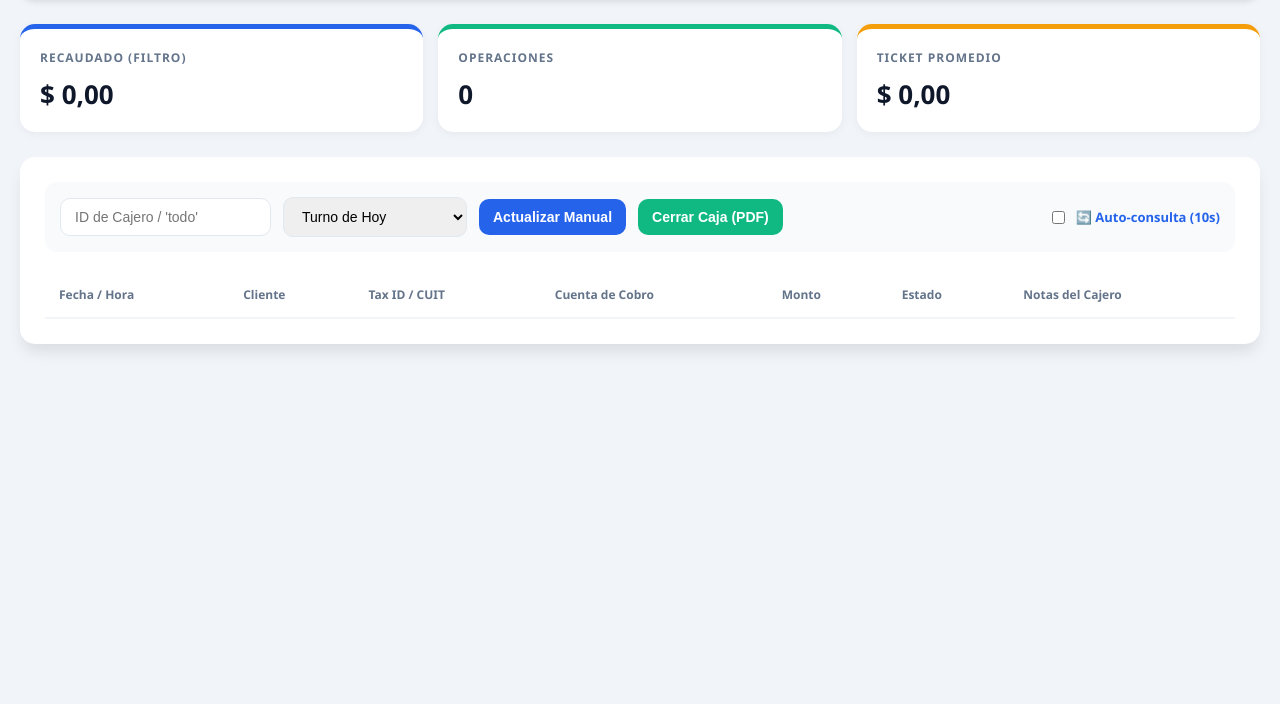
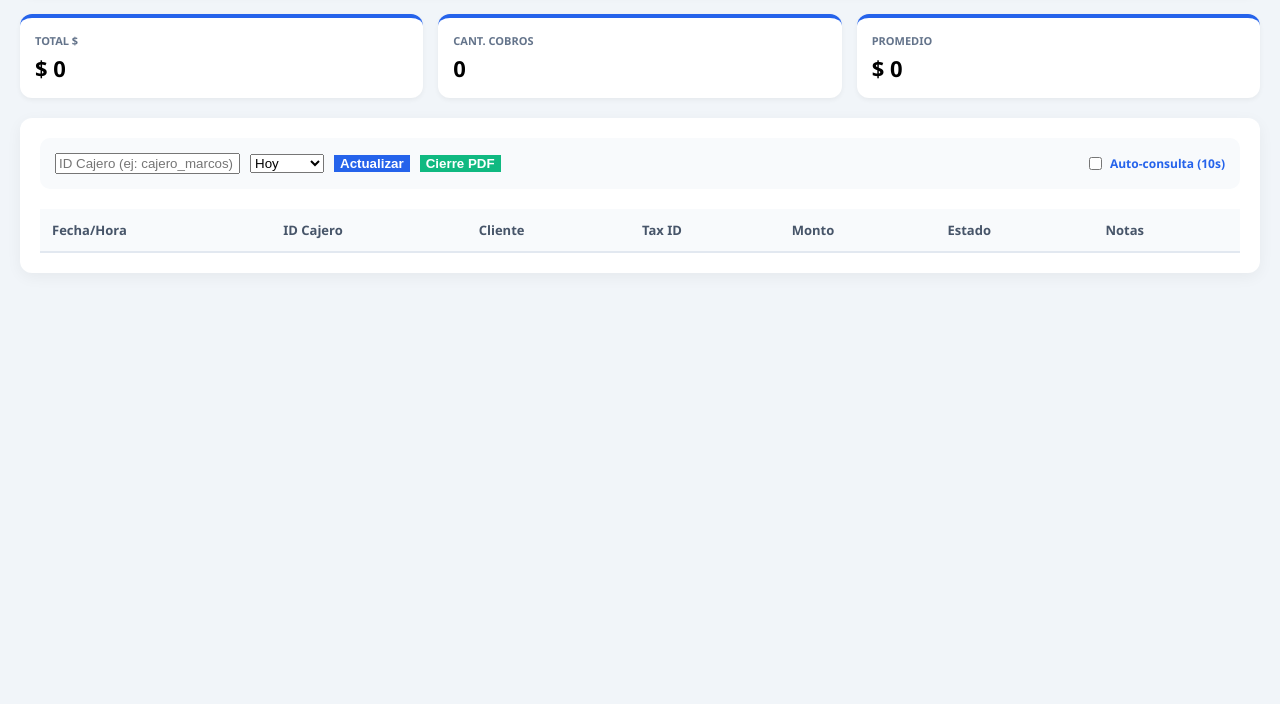
Before and after one commit to mlo-lang/panel-cucuru, a website: page index.html in a window 1280 px wide. Shown: the part 96-800 px from the top of the page. Drawn offline with nearby package versions, Linux system fonts and the light colour scheme.

Commit message:
Update index.html

```diff
--- a/index.html
+++ b/index.html
@@ -3,104 +3,66 @@
 <head>
     <meta charset="UTF-8">
     <meta name="viewport" content="width=device-width, initial-scale=1.0">
-    <title>Panel de Cobros Real-Time | Cucuru</title>
+    <title>Panel de Cobros | Cucuru</title>
     <script src="https://cdnjs.cloudflare.com/ajax/libs/jspdf/2.5.1/jspdf.umd.min.js"></script>
     <script src="https://cdnjs.cloudflare.com/ajax/libs/jspdf-autotable/3.5.23/jspdf.plugin.autotable.min.js"></script>
     <style>
-        :root { --primary: #2563eb; --secondary: #10b981; --bg: #f1f5f9; --text: #0f172a; }
-        body { font-family: 'Segoe UI', Tahoma, sans-serif; background: var(--bg); color: var(--text); margin: 0; padding: 20px; }
-
-        /* HEADER CON EL LOGO NUEVO */
-        .header { display: flex; justify-content: space-between; align-items: center; background: white; padding: 15px 30px; border-radius: 15px; box-shadow: 0 4px 6px -1px rgba(0,0,0,0.1); margin-bottom: 25px; }
-        .logo-cucuru { height: 45px; width: auto; object-fit: contain; }
-
-        .dashboard { display: flex; gap: 15px; margin-bottom: 25px; }
-        .card { background: white; padding: 20px; border-radius: 15px; flex: 1; box-shadow: 0 2px 10px rgba(0,0,0,0.05); border-top: 5px solid var(--primary); }
-        .card h3 { margin: 0; font-size: 12px; color: #64748b; text-transform: uppercase; letter-spacing: 1px; }
-        .card p { margin: 10px 0 0; font-size: 26px; font-weight: 800; }
-
-        .container { background: white; padding: 25px; border-radius: 15px; box-shadow: 0 10px 15px -3px rgba(0,0,0,0.1); }
-        .filters { display: flex; flex-wrap: wrap; gap: 12px; margin-bottom: 20px; align-items: center; background: #f8fafc; padding: 15px; border-radius: 12px; }
-
-        input, select, button { padding: 10px 14px; border: 1px solid #e2e8f0; border-radius: 10px; font-size: 14px; outline: none; }
-        .btn-main { background: var(--primary); color: white; border: none; font-weight: 600; cursor: pointer; transition: 0.2s; }
-        .btn-main:hover { opacity: 0.9; transform: translateY(-1px); }
-        .btn-pdf { background: var(--secondary); color: white; border: none; font-weight: 600; cursor: pointer; }
-
-        table { width: 100%; border-collapse: collapse; margin-top: 10px; }
-        th { text-align: left; padding: 14px; background: #fff; font-size: 12px; color: #64748b; border-bottom: 2px solid #f1f5f9; }
-        td { padding: 14px; border-bottom: 1px solid #f1f5f9; font-size: 14px; }
-
-        .status-badge { padding: 4px 10px; border-radius: 8px; font-size: 11px; font-weight: bold; background: #dcfce7; color: #166534; text-transform: uppercase; }
-
-        .note-wrapper { display: flex; gap: 6px; }
-        .note-input { flex: 1; border: 1px solid #e2e8f0; border-radius: 6px; padding: 6px 10px; font-size: 13px; }
-        .save-btn { background: #f8fafc; border: 1px solid #e2e8f0; cursor: pointer; border-radius: 6px; font-size: 16px; }
-        .save-btn:hover { background: #f1f5f9; border-color: #cbd5e1; }
-
-        #customDates { display: none; gap: 8px; }
-        .refresh-ui { display: flex; align-items: center; gap: 8px; font-size: 13px; font-weight: 600; color: #2563eb; margin-left: auto; }
-
-        .loading-dot { width: 8px; height: 8px; background: #2563eb; border-radius: 50%; animation: pulse 1s infinite; }
-        @keyframes pulse { 0% { opacity: 0.3; } 50% { opacity: 1; } 100% { opacity: 0.3; } }
+        :root { --primary: #2563eb; --bg: #f1f5f9; }
+        body { font-family: 'Segoe UI', sans-serif; background: var(--bg); margin: 0; padding: 20px; }
+        .header { display: flex; justify-content: space-between; align-items: center; background: white; padding: 15px 30px; border-radius: 12px; box-shadow: 0 2px 10px rgba(0,0,0,0.05); margin-bottom: 20px; }
+        .logo-cucuru { height: 40px; }
+        .dashboard { display: flex; gap: 15px; margin-bottom: 20px; }
+        .card { background: white; padding: 15px; border-radius: 12px; flex: 1; border-top: 4px solid var(--primary); box-shadow: 0 2px 5px rgba(0,0,0,0.05); }
+        .card h3 { margin: 0; font-size: 11px; color: #64748b; text-transform: uppercase; }
+        .card p { margin: 5px 0 0; font-size: 22px; font-weight: bold; }
+        .container { background: white; padding: 20px; border-radius: 12px; box-shadow: 0 4px 15px rgba(0,0,0,0.05); }
+        .filters { display: flex; flex-wrap: wrap; gap: 10px; margin-bottom: 20px; align-items: center; background: #f8fafc; padding: 15px; border-radius: 10px; }
+        table { width: 100%; border-collapse: collapse; font-size: 13px; }
+        th { text-align: left; padding: 12px; background: #f8fafc; color: #475569; border-bottom: 2px solid #e2e8f0; }
+        td { padding: 12px; border-bottom: 1px solid #f1f5f9; }
+        .btn-save { background: #eee; border: 1px solid #ccc; cursor: pointer; padding: 4px 8px; border-radius: 4px; }
+        #customDates { display: none; gap: 5px; }
+        .refresh-ui { margin-left: auto; font-size: 12px; color: var(--primary); font-weight: bold; display: flex; align-items: center; gap: 5px; }
     </style>
 </head>
 <body>
 
 <div class="header">
-    <h1 style="margin:0; font-size: 22px; font-weight: 800;">Panel Operativo de Caja</h1>
-    <img src="https://hs.cucuru.com/hubfs/cucuru-email-logo-lightdark.png" alt="Cucuru Logo" class="logo-cucuru">
+    <h1 style="font-size: 20px; margin:0;">Gestión de Cobros Real-Time</h1>
+    <img src="https://hs.cucuru.com/hubfs/cucuru-email-logo-lightdark.png" alt="Cucuru" class="logo-cucuru" id="imgLogo">
 </div>
 
 <div class="dashboard">
-    <div class="card">
-        <h3>Recaudado (Filtro)</h3>
-        <p id="totalMonto">$ 0,00</p>
-    </div>
-    <div class="card" style="border-top-color: var(--secondary);">
-        <h3>Operaciones</h3>
-        <p id="totalCant">0</p>
-    </div>
-    <div class="card" style="border-top-color: #f59e0b;">
-        <h3>Ticket Promedio</h3>
-        <p id="promedio">$ 0,00</p>
-    </div>
+    <div class="card"><h3>Total $</h3><p id="totalMonto">$ 0</p></div>
+    <div class="card"><h3>Cant. Cobros</h3><p id="totalCant">0</p></div>
+    <div class="card"><h3>Promedio</h3><p id="promedio">$ 0</p></div>
 </div>
 
 <div class="container">
     <div class="filters">
-        <input type="text" id="cajeroId" placeholder="ID de Cajero / 'todo'">
+        <input type="text" id="cajeroId" placeholder="ID Cajero (ej: cajero_marcos)">
         <select id="filtroTiempo" onchange="toggleCustomDates()">
-            <option value="dia">Turno de Hoy</option>
-            <option value="semana">Última Semana</option>
-            <option value="historico">Histórico Completo</option>
-            <option value="custom">Rango Personalizado</option>
+            <option value="dia">Hoy</option>
+            <option value="semana">Semana</option>
+            <option value="historico">Histórico</option>
+            <option value="custom">Rango</option>
         </select>
-
-        <div id="customDates">
-            <input type="date" id="fechaDesde">
-            <input type="date" id="fechaHasta">
+        <div id="customDates"><input type="date" id="desde"><input type="date" id="hasta"></div>
+        <button onclick="fetchCobros()" style="background:var(--primary); color:white; border:none; cursor:pointer; font-weight:bold;">Actualizar</button>
+        <button onclick="generatePDF()" style="background:#10b981; color:white; border:none; cursor:pointer; font-weight:bold;">Cierre PDF</button>
+        <label class="refresh-ui"><input type="checkbox" id="autoRefresh"> Auto-consulta (10s)</label>
     </div>
 
-        <button class="btn-main" id="btnUpdate" onclick="fetchCobros()">Actualizar Manual</button>
-        <button class="btn-pdf" onclick="generatePDF()">Cerrar Caja (PDF)</button>
-
-        <label class="refresh-ui" title="Consulta automática cada 10 segundos">
-            <div id="pulseIcon" style="display:none" class="loading-dot"></div>
-            <input type="checkbox" id="autoRefresh"> 🔄 Auto-consulta (10s)
-        </label>
-    </div>
-
-    <table id="mainTable">
+    <table>
         <thead>
             <tr>
-                <th>Fecha / Hora</th>
+                <th>Fecha/Hora</th>
+                <th>ID Cajero</th>
                 <th>Cliente</th>
-                <th>Tax ID / CUIT</th>
-                <th>Cuenta de Cobro</th>
+                <th>Tax ID</th>
                 <th>Monto</th>
                 <th>Estado</th>
-                <th>Notas del Cajero</th>
+                <th>Notas</th>
             </tr>
         </thead>
         <tbody id="tablaBody"></tbody>
@@ -109,7 +71,7 @@
 
 <script>
     let currentData = [];
-    let refreshTimer = null;
+    let timer = null;
 
     function toggleCustomDates() {
         const val = document.getElementById('filtroTiempo').value;
@@ -119,119 +81,86 @@
     async function fetchCobros() {
         const id = document.getElementById('cajeroId').value;
         if(!id) return;
+        const f = document.getElementById('filtroTiempo').value;
+        let url = `/api/cobros/${id}?filtro=${f}`;
+        if(f === 'custom') url += `&desde=${document.getElementById('desde').value}&hasta=${document.getElementById('hasta').value}`;
 
-        const pulse = document.getElementById('pulseIcon');
-        pulse.style.display = "block";
-
-        const filtro = document.getElementById('filtroTiempo').value;
-        const desde = document.getElementById('fechaDesde').value;
-        const hasta = document.getElementById('fechaHasta').value;
-
-        let url = `/api/cobros/${id}?filtro=${filtro}`;
-        if(filtro === 'custom') url += `&desde=${desde}&hasta=${hasta}`;
-
-        try {
         const res = await fetch(url);
         currentData = await res.json();
-            renderTable();
-            updateStats();
-        } catch (e) {
-            console.error("Error cargando datos");
-        } finally {
-            setTimeout(() => { pulse.style.display = "none"; }, 800);
-        }
-    }
 
-    function renderTable() {
         const body = document.getElementById('tablaBody');
         body.innerHTML = '';
-
-        if(currentData.length === 0) {
-            body.innerHTML = '<tr><td colspan="7" style="text-align:center; padding:50px; color:#94a3b8;">Sin registros para esta búsqueda.</td></tr>';
-            return;
-        }
+        let total = 0;
 
         currentData.forEach(c => {
-            const fecha = new Date(c.created_at).toLocaleString('es-AR');
-            body.innerHTML += `
-                <tr>
-                    <td style="font-size:12px; color:#64748b">${fecha}</td>
-                    <td><strong>${c.customer_name || 'Consumidor Final'}</strong></td>
+            total += parseFloat(c.amount);
+            // Mostrar fecha y hora correctamente
+            const fHora = c.created_at ? new Date(c.created_at).toLocaleString('es-AR') : '---';
+            body.innerHTML += `<tr>
+                <td>${fHora}</td>
+                <td><strong>${c.customer_id || '---'}</strong></td>
+                <td>${c.customer_name || '---'}</td>
                 <td>${c.tax_id || '---'}</td>
-                    <td><small>${c.customer_account || '---'}</small></td>
-                    <td><strong>$${parseFloat(c.amount).toLocaleString('es-AR')}</strong></td>
-                    <td><span class="status-badge">${c.status}</span></td>
+                <td><strong>$${parseFloat(c.amount).toLocaleString()}</strong></td>
+                <td><span style="color:green; font-weight:bold">${c.status}</span></td>
                 <td>
-                        <div class="note-wrapper">
-                            <input type="text" id="n-${c.collection_id}" class="note-input" value="${c.comentario_local || ''}" placeholder="Anotar...">
-                            <button class="save-btn" onclick="saveNote('${c.collection_id}')" title="Guardar">💾</button>
-                        </div>
+                    <input type="text" id="n-${c.collection_id}" value="${c.comentario_local || ''}" style="width:80%">
+                    <button class="btn-save" onclick="saveNote('${c.collection_id}')">💾</button>
                 </td>
             </tr>`;
         });
-    }
 
-    function updateStats() {
-        const total = currentData.reduce((acc, c) => acc + parseFloat(c.amount), 0);
-        const cant = currentData.length;
-        document.getElementById('totalMonto').innerText = `$ ${total.toLocaleString('es-AR')}`;
-        document.getElementById('totalCant').innerText = cant;
-        document.getElementById('promedio').innerText = `$ ${(cant > 0 ? total/cant : 0).toLocaleString('es-AR', {maximumFractionDigits:2})}`;
+        document.getElementById('totalMonto').innerText = `$ ${total.toLocaleString()}`;
+        document.getElementById('totalCant').innerText = currentData.length;
+        document.getElementById('promedio').innerText = `$ ${(currentData.length > 0 ? total/currentData.length : 0).toLocaleString()}`;
     }
 
     async function saveNote(id) {
         const note = document.getElementById(`n-${id}`).value;
-        try {
-            const res = await fetch('/api/comentar', {
+        await fetch('/api/comentar', {
             method: 'POST',
             headers: {'Content-Type': 'application/json'},
             body: JSON.stringify({ collection_id: id, comentario: note })
         });
-            if(res.ok) alert("✅ Nota guardada");
-        } catch (e) {
-            alert("Error al guardar nota");
-        }
+        alert("Nota guardada");
     }
 
     function generatePDF() {
         const { jsPDF } = window.jspdf;
         const doc = new jsPDF();
+        const logoUrl = document.getElementById('imgLogo').src;
 
-        doc.setFontSize(22);
-        doc.text("Arqueo de Caja / Cierre de Lote", 14, 20);
+        // Añadir Logo al PDF
+        doc.addImage(logoUrl, 'PNG', 150, 10, 40, 12);
 
+        doc.setFontSize(18);
+        doc.text("Cierre de Caja", 14, 20);
         doc.setFontSize(10);
-        doc.text(`Cajero ID: ${document.getElementById('cajeroId').value}`, 14, 32);
-        doc.text(`Fecha/Hora Reporte: ${new Date().toLocaleString()}`, 14, 38);
-        doc.text(`Total Liquidado: ${document.getElementById('totalMonto').innerText}`, 14, 44);
-        doc.text(`Cant. de Operaciones: ${document.getElementById('totalCant').innerText}`, 14, 50);
+        doc.text(`Cajero: ${document.getElementById('cajeroId').value}`, 14, 30);
+        doc.text(`Total: ${document.getElementById('totalMonto').innerText}`, 14, 35);
 
-        const tableBody = currentData.map(c => [
+        const rows = currentData.map(c => [
             new Date(c.created_at).toLocaleString(),
-            c.customer_name || 'N/A',
-            c.tax_id || 'N/A',
-            `$${parseFloat(c.amount).toLocaleString()}`,
+            c.customer_id,
+            c.customer_name,
+            c.tax_id,
+            `$${c.amount}`,
             c.comentario_local || ""
         ]);
 
         doc.autoTable({
-            head: [['Fecha/Hora', 'Nombre Cliente', 'Tax ID', 'Importe', 'Comentarios']],
-            body: tableBody,
-            startY: 60,
-            styles: { fontSize: 8 },
-            headStyles: { fillColor: [37, 99, 235] }
+            head: [['Fecha/Hora', 'ID Cajero', 'Cliente', 'Tax ID', 'Monto', 'Notas']],
+            body: rows,
+            startY: 45,
+            styles: { fontSize: 7 }
         });
 
-        doc.save(`Cierre_Caja_${new Date().getTime()}.pdf`);
+        doc.save("Cierre_Caja.pdf");
     }
 
     document.getElementById('autoRefresh').addEventListener('change', (e) => {
-        if(e.target.checked) {
-            fetchCobros();
-            refreshTimer = setInterval(fetchCobros, 10000);
-        } else {
-            clearInterval(refreshTimer);
-        }
+        if(e.target.checked) timer = setInterval(fetchCobros, 10000);
+        else clearInterval(timer);
     });
 </script>
 </body>
```
Lines whose indentation alone changed are shown as unchanged.
